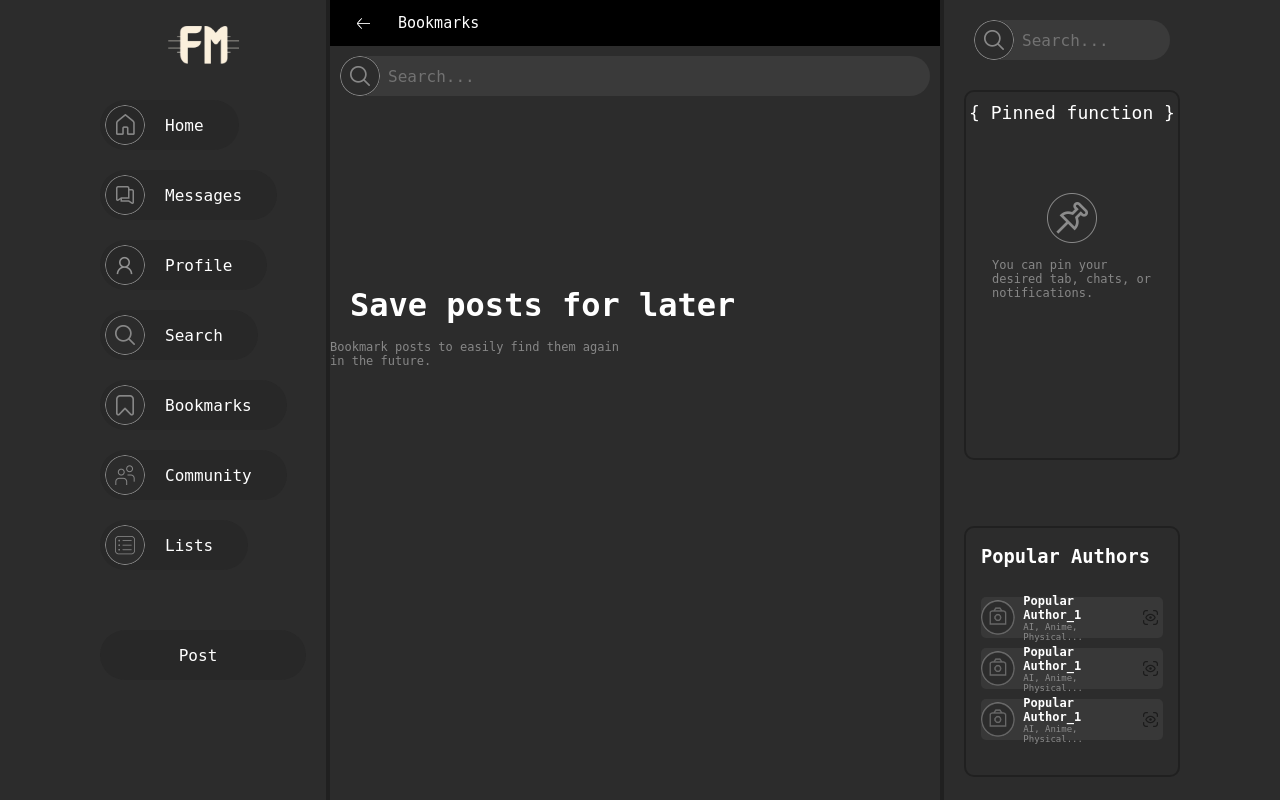
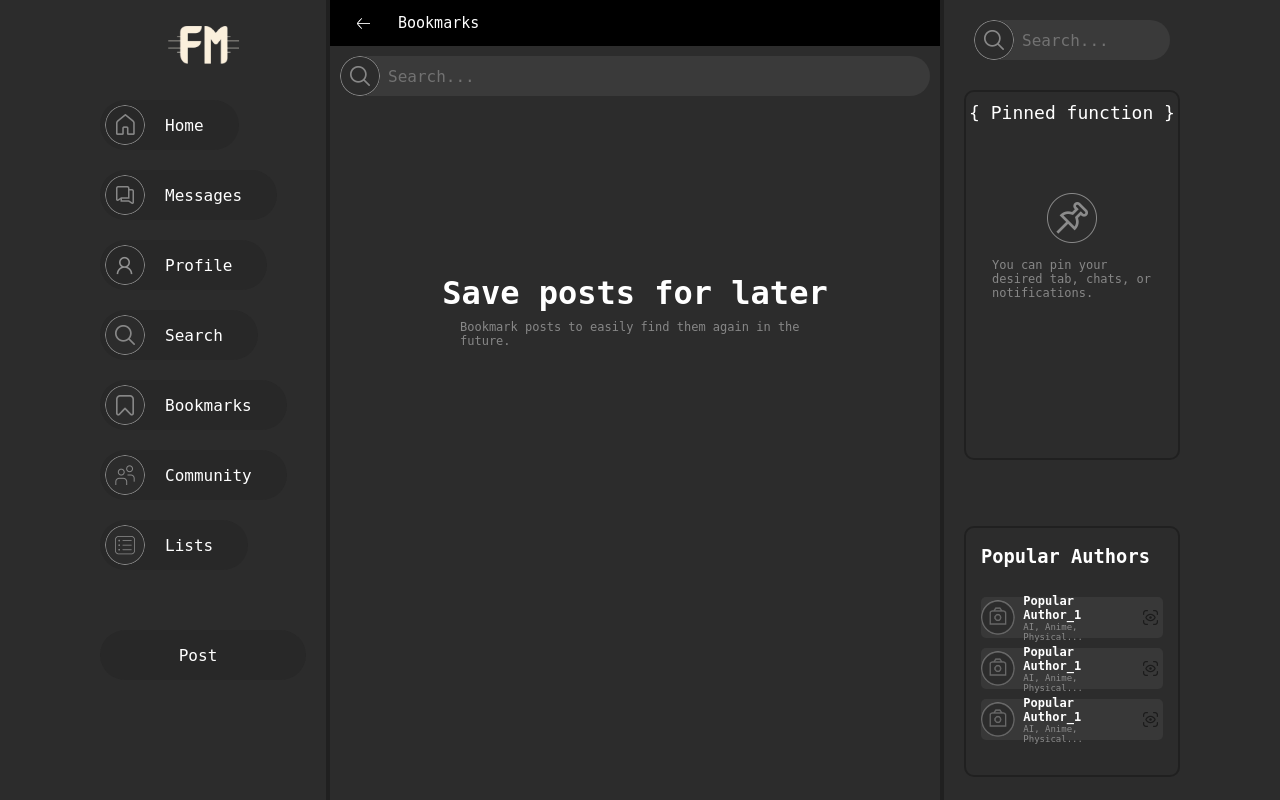
Before and after one commit to FFkmmr/Social-Network-FunMan, a Django app: page /bookmarks/ in a window 1280 px wide. Run offline with Django 5.2, Linux system fonts and the light colour scheme; the visitor is signed in with stand-in values (Sample User, id 1).

Commit message:
feat: bugfix and new b

```diff
--- a/home/static/home/css/style.css
+++ b/home/static/home/css/style.css
@@ -662,10 +662,6 @@
   height: fit-content;
   margin-top: 0;
 }
-
-
-
-
 .black-transparent-backgr {
   position: absolute;
   width: 100%;
@@ -710,3 +706,12 @@
 .search-line ::placeholder {
   color: #727272;
 }
+/* Bookmarks */
+.empty-bookmarks-block {
+  display: flex;
+  flex-direction: column;
+  align-items: center;
+  height: 100%;
+  width: 100%;
+  background-color: #2C2C2C;
+}
--- a/home/templates/home/bookmarks.html
+++ b/home/templates/home/bookmarks.html
@@ -59,7 +59,7 @@
 </div>
 {% endblock %}
 {% block center-block %}
-<div class="home-centre-block">
+<div class="home-centre-block" style="display: flex; flex-direction: column; ">
     <div class="center-back-line">
         <button class="circle-back-btn">
             <img src="{% static 'home/img/back-btn.png' %}" class="back-btn" alt="">
@@ -67,14 +67,16 @@
         <h4>Bookmarks</h4>
     </div>
     <search>{% include "includes/search.html" %}</search>
-    <h1 style="position: relative;color: white; top: 20%; left: 20px;">Save posts for later</h1>
-    <p style="position: relative;
-    width: 50%;
-    font-size: 12px;
-    color: #878787;
-    padding-bottom: 15px;
-    top: 22%;">Bookmark posts to easily find them again in the future.</p>
-
+    <div class="empty-bookmarks-block">
+        <h1 style="position: relative;color: white; top: 22%;">Save posts for later</h1>
+        <p style="position: relative;
+        max-width: 350px;
+        font-size: 12px;
+        padding-top: 8px;
+        top: 22%;
+        color: #878787;
+        ">Bookmark posts to easily find them again in the future.</p>
+    </div>
 </div>
 {% endblock %}
 {% block right-block %}
@@ -83,7 +85,7 @@
         {% include "includes/search.html" %}
     </search>
     <div class="home-r-pinned-block">
-        <label>{ Pinned function }</label>
+        <label style="word-break: break-all;">{ Pinned function }</label>
         <img src="{% static 'home/img/pin-icon.png' %}" alt="">
         <p>You can pin your <br>
             desired tab, chats, or <br>
--- a/home/templates/includes/_post.html
+++ b/home/templates/includes/_post.html
@@ -9,7 +9,7 @@
                 <div class="post-upside">
                     <div class="name-user-date">
                         <a href="{% url 'stranger_profile' post.user.id %}">{{ post.user }}</a>
-                        <p>@{{ user.id|stringformat:"04d" }}</p>
+                        <p>@{{ post.user.id|stringformat:"04d" }}</p>
                         <h5 style="font-size: 12px;">.</h5>
                         {{ post.get_time_since  }}
                     </div>
```
Also changed, not shown: FunMan/settings.py (+18 -6 lines), README.md, 2 other files.
